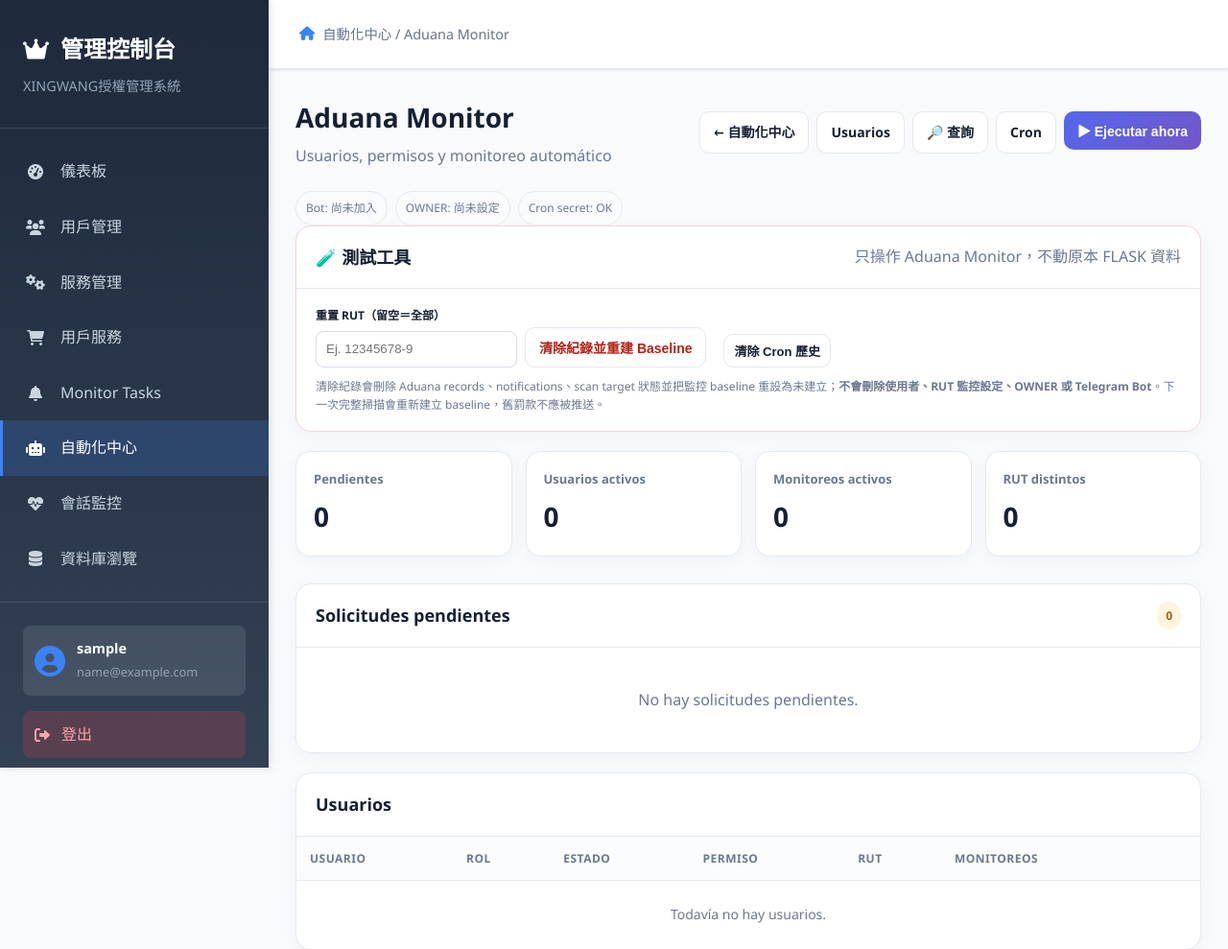
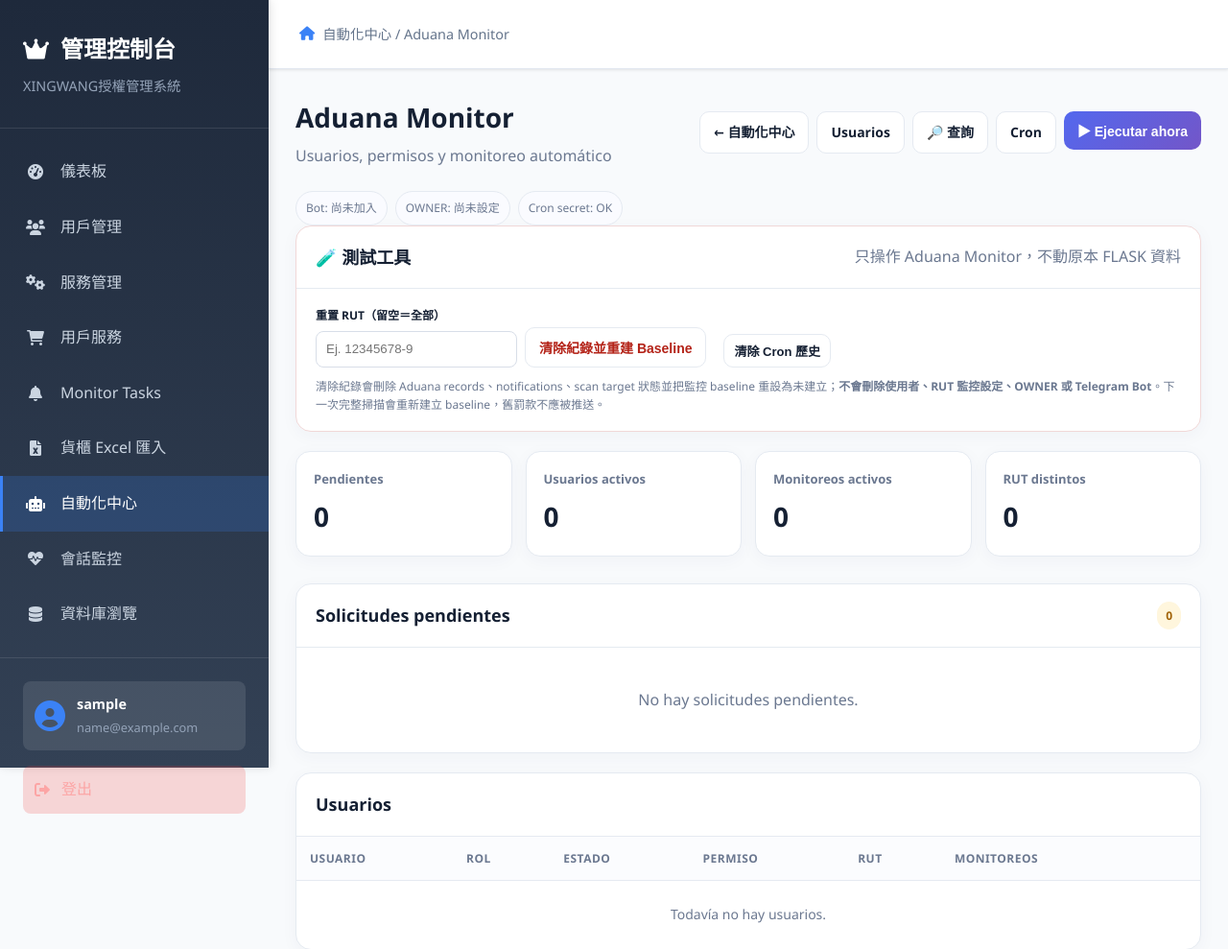
Before and after one commit to geminifoto0004-collab/flask, a Flask app: page /admin/automation/aduana in a window 1280 px wide. Shown: the top 989 px of the page at 96% size. Run offline with Flask 3, Linux system fonts and the light colour scheme; the visitor is signed in with stand-in values (Sample User, id 1); data that the repository does not hold is empty; some libraries are stand-ins or nearby versions.

Commit message:
feat: link Excel import from admin sidebar

```diff
--- a/templates/admin/sidebar.html
+++ b/templates/admin/sidebar.html
@@ -25,6 +25,10 @@
         <a href="/admin/monitor-tasks" class="nav-item {% if request.endpoint == 'admin_monitor_tasks' %}active{% endif %}">
             <i class="fas fa-bell"></i>
             <span>Monitor Tasks</span>
+        </a>
+        <a href="/admin/container-excel" class="nav-item {% if request.path == '/admin/container-excel' %}active{% endif %}">
+            <i class="fas fa-file-excel"></i>
+            <span>貨櫃 Excel 匯入</span>
         </a>
         <a href="/admin/automation" class="nav-item {% if request.path.startswith('/admin/automation') %}active{% endif %}">
             <i class="fas fa-robot"></i>
```
